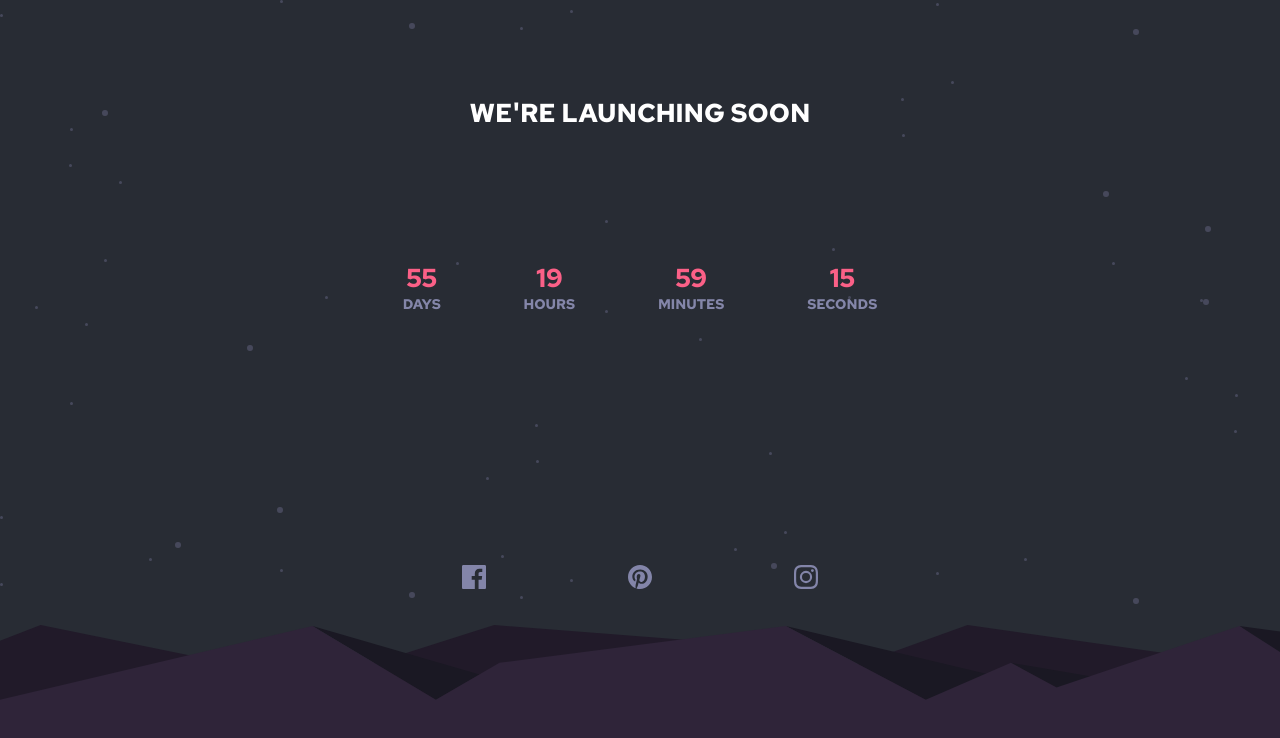
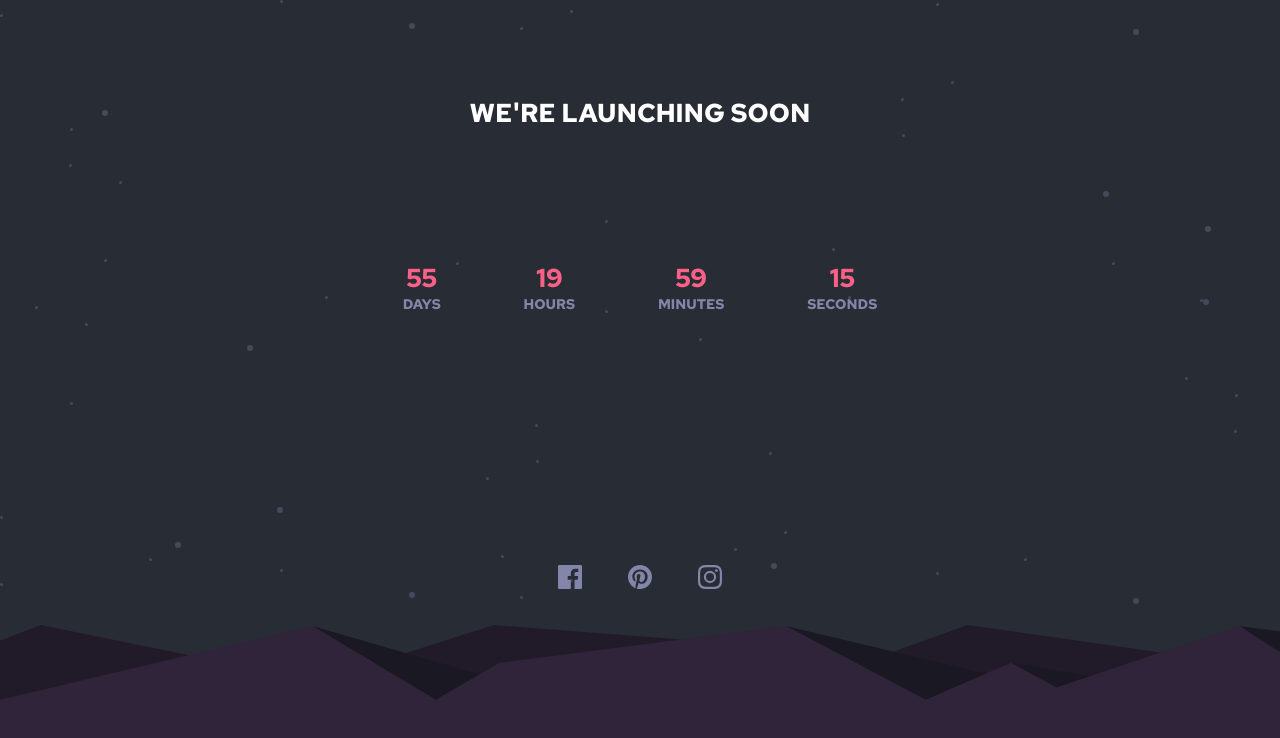
Before and after one commit to phellwege/countdown, a React (Create React App) app: page /#/ in a window 1280 px wide. Shown: the top 738 px of the page. Built offline with nearby package versions, Linux system fonts and the light colour scheme.

Commit message:
fixed width

```diff
--- a/src/views/Home.css
+++ b/src/views/Home.css
@@ -27,8 +27,8 @@
     font-size: 14px;
 }
 .socialSection {
-    width: 50%;
-    margin: 25%;
+    width: 20%;
+    margin: 25% 40%;
     display: flex;
     justify-content: space-evenly;
 }
@@ -49,6 +49,7 @@
     z-index: -1;
 }
 .timeBG {
+    background-size: 20em;
     background-color: hsl(236, 21%, 26%);
 }
 #days {
```
